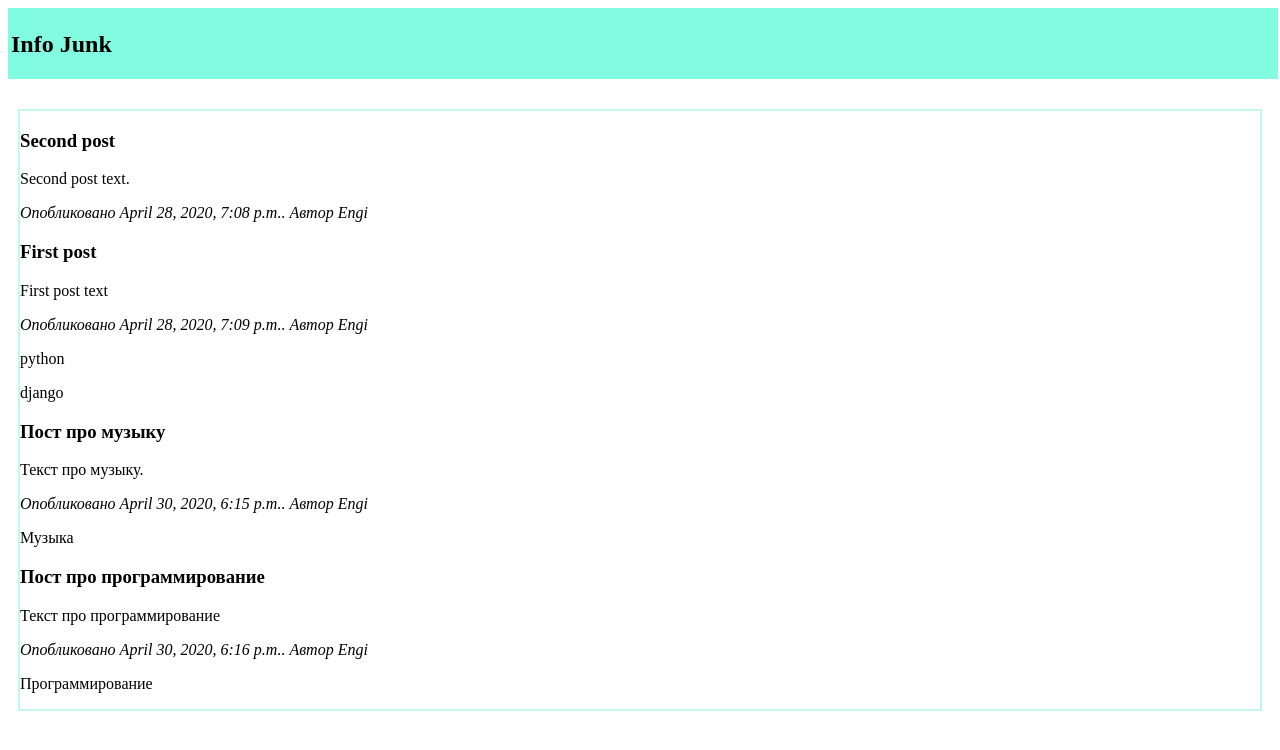
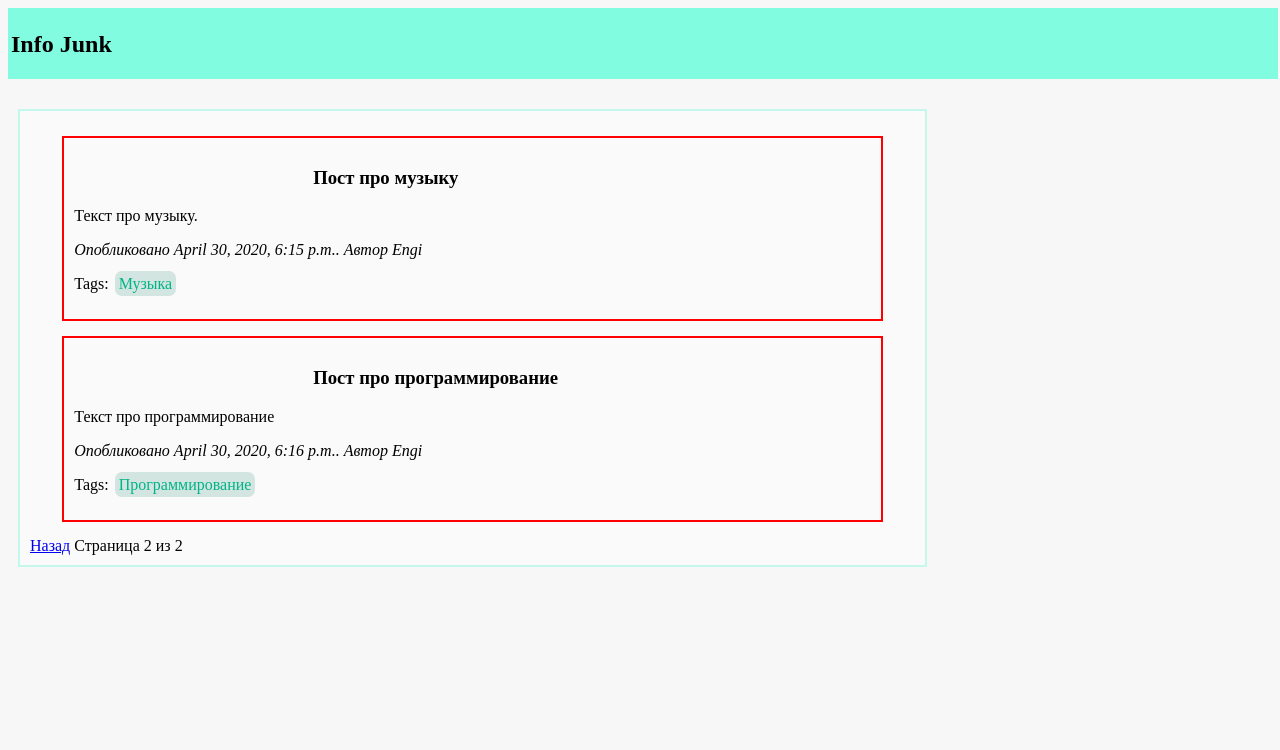
Before and after one commit to EngiBarnaby/Django-Blog, a Django app: page /?page=2 in a window 1280 px wide. Shown: the top 750 px of the page. Run offline with Django 3.2, Linux system fonts and the light colour scheme; data comes from the database, SQL or seed files in the repository; both versions use the stored data as it was after the commit; parts of the project's set-up code (start-up, migrations or seed data) failed here and were passed over.

Commit message:
Добавлена пагинация и стили для нескольких элементов

```diff
--- a/pages/admin.py
+++ b/pages/admin.py
@@ -4,3 +4,4 @@ from .models import *
 @admin.register(Post)
 class PostAdmin(admin.ModelAdmin):
     list_display = ('title', 'slug', 'publish')
+    prepopulated_fields = {'slug': ('title',)}
--- a/pages/static/css/pages.css
+++ b/pages/static/css/pages.css
@@ -1,3 +1,7 @@
+html {
+  background-color:   #f7f7f7 ;
+}
+
 header {
   background-color:  #81fce0;
   width: 100%;
@@ -11,6 +15,43 @@ header h2 {
 }
 
 .content {
+  width: 70%;
+  min-height: 400px;
   border: 2px solid  #c4f8eb;
   margin: 10px;
+  padding: 10px;
+  overflow: hidden;
+  background-color: #fafafa
 }
+
+.posts {
+  margin: 15px auto;
+  width: 90%;
+  border: 2px solid red;
+  padding: 10px;
+}
+
+.posts h3 {
+  margin-left: 30%;
+}
+
+.tags a{
+  background-color:  #d3e5e0;
+  margin: 2px;
+  padding: 4px;
+  text-decoration: none;
+  color:   #00b487 ;
+  border-radius: 7px;
+}
+
+.tags a:link {
+    text-decoration: none;
+    color:   #00b487  ;
+}
+.tags a:visited {
+  text-decoration: none;
+  color:   #00b487 ;
+}
+.tags a:active {
+  color:   #00b487  ;
+}
--- a/pages/templates/pages/post/post_list.html
+++ b/pages/templates/pages/post/post_list.html
@@ -3,13 +3,29 @@
 
 {% block content %}
   {% for post in all_post %}
-    <h3>{{ post.title }}</h3>
-    <p>{{ post.body }}</p>
-    <i>Опобликовано {{ post.publish }}. Автор {{ post.author }}</i>
-    {% for tag in post.tags.all %}
-      <p>
-        {{ tag.name }}
+    <div class="posts">
+      <h3>{{ post.title }}</h3>
+      <p>{{ post.body }}</p>
+      <i>Опобликовано {{ post.publish }}. Автор {{ post.author }}</i>
+      {% if post.tags.all %}
+        <p class="tags">
+          Tags:
+          {% for tag in post.tags.all %}
+            <a href="#">
+              {{ tag.name }}
+            </a>
+            {% endfor %}
+      {% endif %}
       </p>
-    {% endfor %}
+    </div>
   {% endfor %}
+  <div class="paginator">
+    {% if page.has_previous %}
+      <a href="?page={{ page.previous_page_number }}">Назад</a>
+    {% endif %}
+    Страница {{ page.number }} из {{ page.paginator.num_pages }}
+    {% if page.has_next %}
+      <a href="?page={{ page.next_page_number }}">Дальше</a>
+    {% endif %}
+  </div>
 {% endblock %}
--- a/pages/views.py
+++ b/pages/views.py
@@ -1,7 +1,17 @@
 from django.shortcuts import render
 from .models import Post
+from django.core.paginator import Paginator
 
 def post_list(request):
     all_post = Post.objects.all()
-    context = {'all_post' : all_post}
+    pages = Paginator(all_post, 2)
+
+    if "page" in request.GET:
+        page_num = request.GET['page']
+    else:
+        page_num = 1
+
+    page = pages.get_page(page_num)
+
+    context = {'all_post' : page.object_list, 'page' : page}
     return render(request, "pages/post/post_list.html", context)
```
Also changed, not shown: db.sqlite3.
